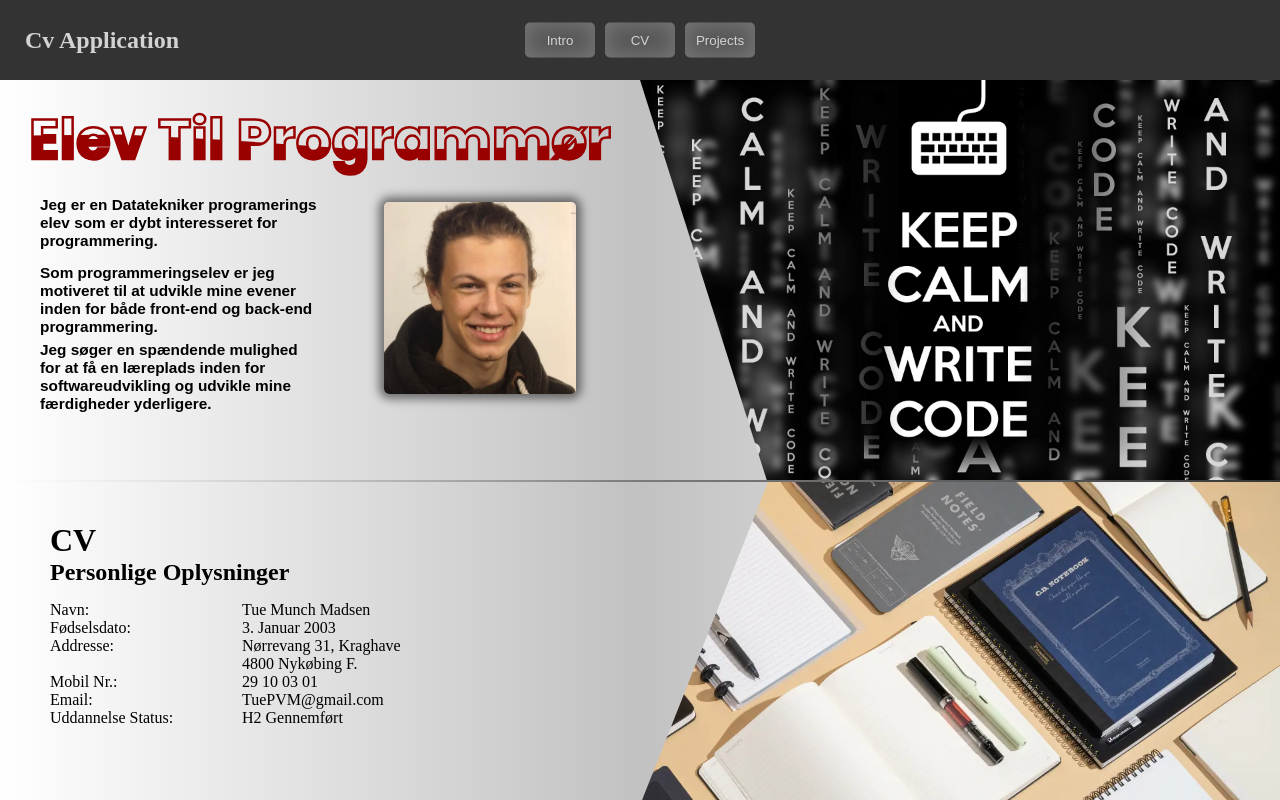
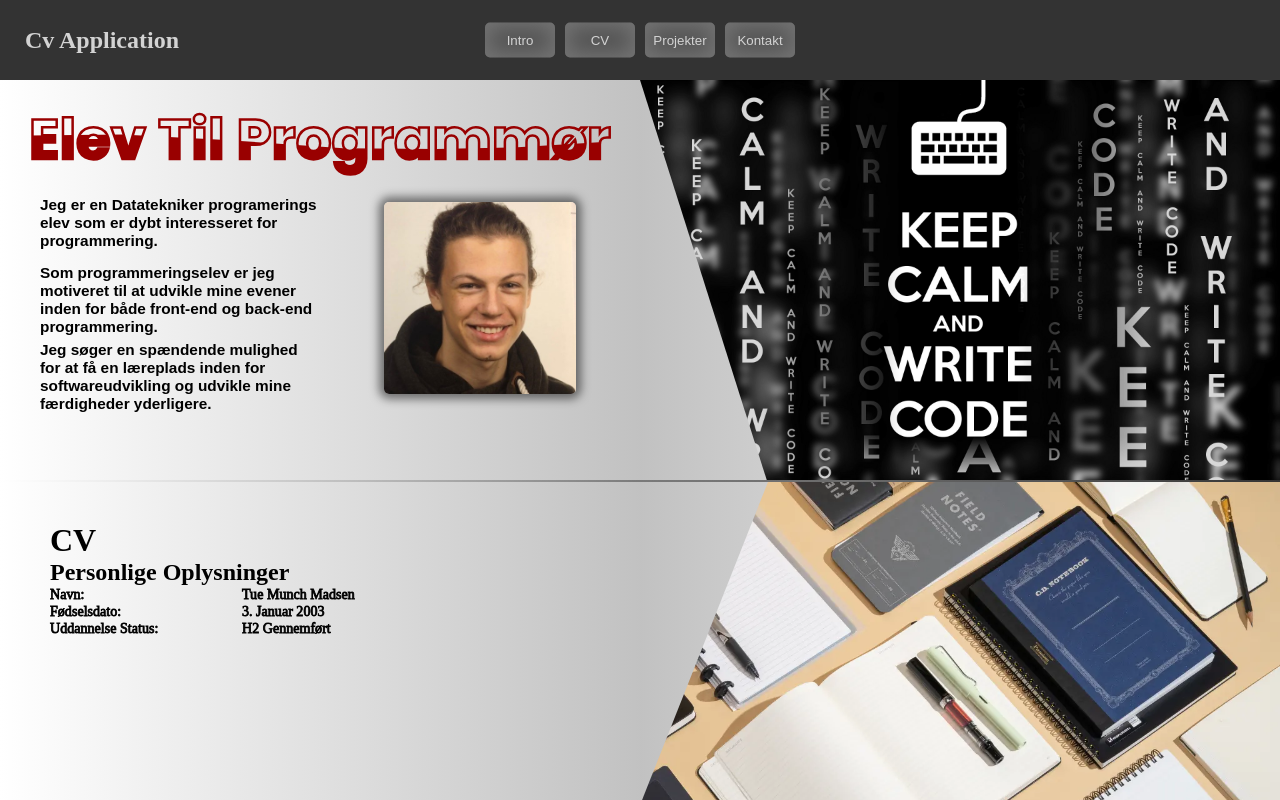
Before and after one commit to PandaOnCaffeine/CvApplication, an Angular app: page / in a window 1280 px wide. Shown: the top 800 px of the page. Built offline with nearby package versions, Linux system fonts and the light colour scheme; grey boxes are pictures that could not be loaded.

Commit message:
New nav-link, footer update, cv info update

```diff
--- a/src/app/app.component.css
+++ b/src/app/app.component.css
@@ -15,7 +15,14 @@ body {
     background: linear-gradient(90deg, rgba(255, 255, 255, 1) 0%, rgba(51, 51, 51, 0.3) 50%, rgba(255, 255, 255, 1) 100%);
 }
 
-/**/
+
+/*                                     */
+/*                                     */
+/*                Footer               */
+/*                                     */
+/*                                     */
+
+/*THE footer*/
 footer {
     /* Background color of the footer */
     background-color: #333;
@@ -25,13 +32,18 @@ footer {
     padding: 10px;
 }
 
+/**/
+.footer-content{
+    font-family: math;
+    font-size: 1vw;
+}
+
+
 /*                                     */
 /*                                     */
 /*                Navbar               */
 /*                                     */
 /*                                     */
-
-
 
 /**/
 .nav-bar {
--- a/src/app/app.component.html
+++ b/src/app/app.component.html
@@ -15,16 +15,19 @@
     <ul class="nav-list">
       <input class="nav-link" type="button" onClick="document.getElementById('intro').scrollIntoView();" value="Intro"/>
       <input class="nav-link" type="button" onClick="document.getElementById('cv').scrollIntoView();" value="CV"/>
-      <input class="nav-link" type="button" onClick="document.getElementById('projects').scrollIntoView();" value="Projects"/>
-
+      <input class="nav-link" type="button" onClick="document.getElementById('projects').scrollIntoView();" value="Projekter"/>
+      <input class="nav-link" type="button" onClick="document.getElementById('contact').scrollIntoView();" value="Kontakt"/>
     </ul>
   </nav>
   <app-intro id="intro" class="scroll-fix"></app-intro>
   <app-cv id="cv" class="scroll-fix"></app-cv>
   <app-projects id="projects" class="scroll-fix"></app-projects>
-  <footer>
+  <footer id="contact">
     <div class="footer-content">
       <p>&copy; 2023 Tue Madsen</p>
+      <p>Nørrevang 31, Kraghave, 4800 Nykøbing F.</p>
+      <p>TuePVM@gmail.com</p>
+      <p>29 10 03 01</p>
     </div>
   </footer>
 </body>
--- a/src/app/cv/cv.component.css
+++ b/src/app/cv/cv.component.css
@@ -33,32 +33,41 @@
 /*                                     */
 /*                                     */
 
+/*cv picture*/
+.cv-picture {
+    width: 50vw;
+}
 
 /*element that holds the content for the left part*/
 .cv-left {
     margin: 40px 0 0 50px;
 }
 
-/*cv picture*/
-.cv-picture {
-    width: 50vw;
-}
 
 /*cv info container*/
 .cv-info {
-    display: flex;
-    width: 40vw;
-    margin: 15px 0 0 0;
 
+    display: grid;
+    grid-template-columns: repeat(2, 1fr);
+    grid-template-rows: 1fr;
+    -webkit-text-stroke: 0.8px;
+}
+
+/**/
+.cv-text{
+    font-size: 1.1vw;
 }
 
 /*left part of cv info*/
 .cv-info-left {
     width: 15vw;
+    grid-area: 1 / 1 / 2 / 2;
 }
 
 /* right part of cv info*/
-.cv-info-right {}
+.cv-info-right {
+    grid-area: 1 / 2 / 2 / 3;
+}
 
 
 /*                                     */
--- a/src/app/cv/cv.component.html
+++ b/src/app/cv/cv.component.html
@@ -6,19 +6,12 @@
             <div class="cv-info-left">
                 <p class="cv-text">Navn:</p>
                 <p class="cv-text">Fødselsdato:</p>
-                <p class="cv-text">Addresse:</p>
-                <br>
-                <p class="cv-text">Mobil Nr.:</p>
-                <p class="cv-text">Email:</p>
-                <p>Uddannelse Status:</p>
+                <p class="cv-text">Uddannelse Status:</p>
             </div>
             <div class="cv-info-right">
-                <p>Tue Munch Madsen</p>
-                <p>3. Januar 2003</p>
-                <p>Nørrevang 31, Kraghave<br>4800 Nykøbing F.</p>
-                <p>29 10 03 01</p>
-                <p>TuePVM@gmail.com</p>
-                <p>H2 Gennemført</p>
+                <p class="cv-text">Tue Munch Madsen</p>
+                <p class="cv-text">3. Januar 2003</p>
+                <p class="cv-text">H2 Gennemført</p>
             </div>
         </div>
     </div>
```
